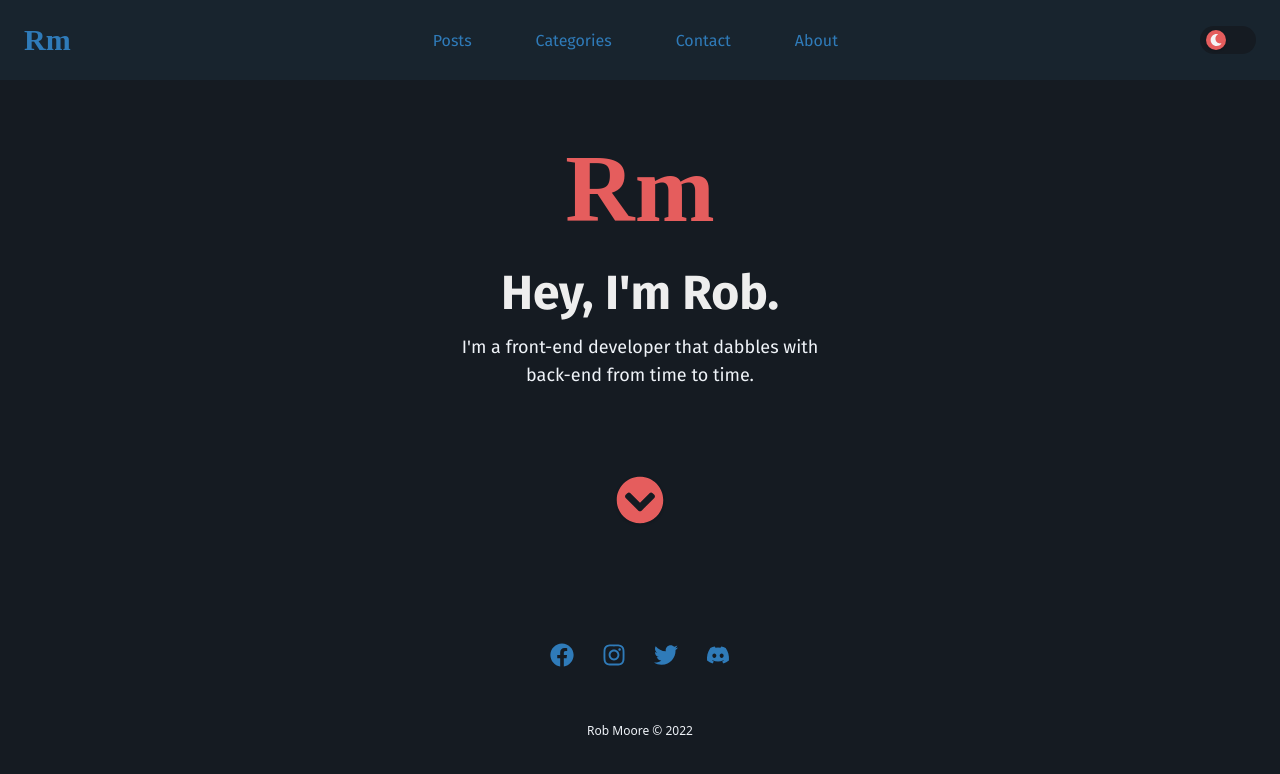
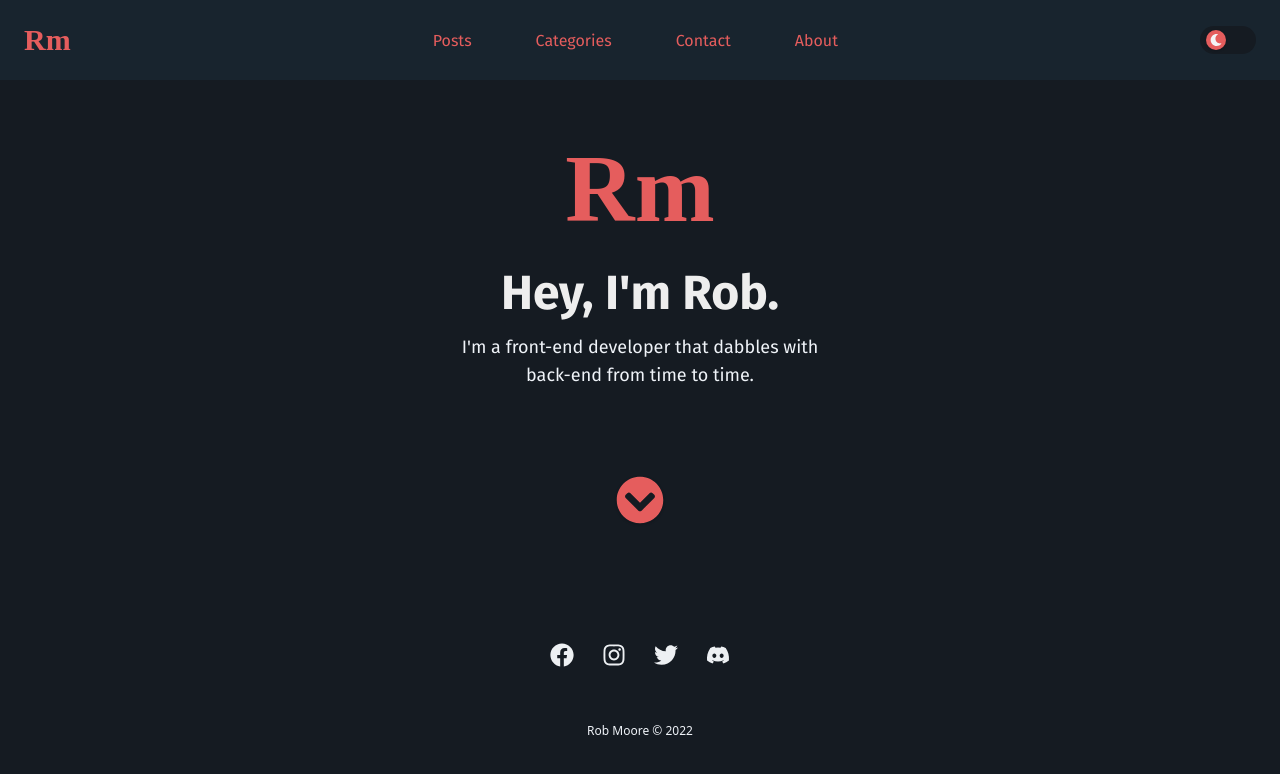
Before and after one commit to RWMoo/nextjs-tailwind-blog, a Next.js app: page / in a window 1280 px wide. Shown: the top 774 px of the page. Built offline with nearby package versions, Linux system fonts and the light colour scheme; a web font is replaced by a local one.

Commit message:
updated colors

```diff
--- a/components/global/SocialIcons.jsx
+++ b/components/global/SocialIcons.jsx
@@ -4,10 +4,10 @@ import { FaDiscord, FaFacebook, FaInstagram, FaTwitter } from "react-icons/fa";
 const SocialIcons = () => {
   return (
     <>
-      <FaFacebook className="transition duration-300 transform hover:scale-110 text-nav" />
-      <FaInstagram className="transition duration-300 transform hover:scale-110 text-nav" />
-      <FaTwitter className="transition duration-300 transform hover:scale-110 text-nav" />
-      <FaDiscord className="transition duration-300 transform hover:scale-110 text-nav" />
+      <FaFacebook className="transition duration-300 transform hover:scale-110 text-contrast" />
+      <FaInstagram className="transition duration-300 transform hover:scale-110 text-contrast" />
+      <FaTwitter className="transition duration-300 transform hover:scale-110 text-contrast" />
+      <FaDiscord className="transition duration-300 transform hover:scale-110 text-contrast" />
     </>
   );
 };
--- a/styles/globals.css
+++ b/styles/globals.css
@@ -37,7 +37,8 @@ a {
   --color-text-primary: #eeeeee;
   --color-text-secondary: #d7d7d7;
   --color-text-body: #eff3f8;
-  --color-text-nav: #2f7bb9;
+  --color-text-nav: #e55d5d;
+  --color-text-contrast: #edf0f3;
   --color-accent: #e55d5d;
 }
 
@@ -51,6 +52,7 @@ a {
   --color-text-secondary: #3a3a3a;
   --color-text-body: #373737;
   --color-text-nav: #edf0f3;
+  --color-text-contrast: #151b22;
   --color-accent: #2f7bb9;
 }
 
--- a/tailwind.config.js
+++ b/tailwind.config.js
@@ -78,7 +78,8 @@ module.exports = {
         body: "var(--color-text-body)",
         accent: "var(--color-accent)",
         dark: "var(--color-text-dark)",
-        nav: "var(--color-text-nav)"
+        nav: "var(--color-text-nav)",
+        contrast: "var(--color-text-contrast)"
       },
       borderColor: {
         primary: "var(--color-bg-primary)",
```
Also changed, not shown: components/global/SEO.jsx (deleted).
